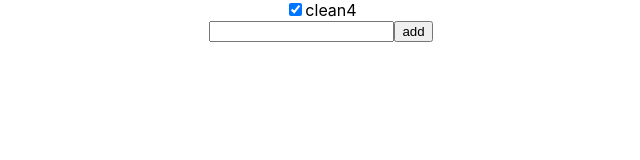
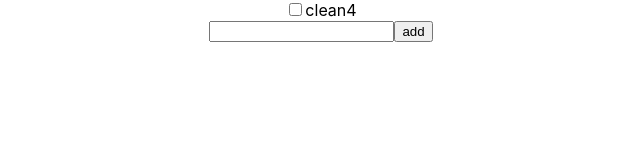
Before and after one commit to tatakulik/template, a React (Create React App) app: page / in a window 1280 px wide. Shown: the top 160 px of the page, without its empty margins (319-959 px from the left). Built offline with nearby package versions, Linux system fonts and the light colour scheme; the HTML template or start-up script is replaced by a standard one.

Commit message:
добавлен checkbox

```diff
--- a/src/App.js
+++ b/src/App.js
@@ -11,18 +11,24 @@ type StateType = {list: Array<{ checked: boolean, task: string }>};
 class App extends Component<PropsType, StateType> {
   constructor(props: PropsType) {
     super(props);
-    this.state = { list: [{ checked: true, task: "clean4" }] };
+    this.state = { list: [{ checked: false, task: "clean4" }] };
   }
 
   addtodo(todo: string) {
-    const newList = [...this.state.list, { checked: true, task: todo }];
+    const newList = [...this.state.list, { checked: false, task: todo }];
+    this.setState({ list: newList });
+  }
+
+  clearCheckbox(todo: string) {
+    const newList = this.state.list.filter(zuzy => zuzy.task !== todo);
+    // zuzy - это любой из элементов/ а to do это то, что нажали
     this.setState({ list: newList });
   }
 
   render() {
     return (
       <div className="App">
-        <Todolist list={this.state.list} />
+        <Todolist list={this.state.list} onClick={navalny => this.clearCheckbox(navalny)} />
         <Addtodo onClick={task => this.addtodo(task)} />
       </div>
     );
--- a/src/Todo.js
+++ b/src/Todo.js
@@ -3,13 +3,16 @@
 import React, { Component } from 'react';
 import './Todo.css';
 
-type PropsType = { task: string};
+type PropsType = {
+    task: string,
+    onClick: (task: string) => void,
+};
 
-class Todo extends Component<PropsType> {
+class Todo extends Component<PropsType> { // у всех input есть св-во onchange Button - `onclick
   render() {
     return (
       <div className="Todo">
-        <input type="checkbox" checked readOnly />
+        <input type="checkbox" checked={false} onChange={() => this.props.onClick(this.props.task)} />
         {this.props.task}
       </div>
     );
@@ -17,3 +20,5 @@ class Todo extends Component<PropsType> {
 }
 
 export default Todo;
+
+// this - это компонет, в данном случае Todo у него есть св-ва props и state
--- a/src/Todolist.js
+++ b/src/Todolist.js
@@ -6,7 +6,7 @@ import Todo from './Todo';
 
 type PropsType = {
   list: Array<{ checked: boolean, task: string }>,
-// onСlick: {task: string} => void
+  onClick: (task: string) => void
 };
 
 
@@ -14,7 +14,7 @@ class Todolist extends Component<PropsType> {
   render() {
     return (
       <div className="Todolist">
-        {this.props.list.map((todo, i) => <Todo key={i} task={todo.task} />)}
+        {this.props.list.map((todo, i) => <Todo key={i} task={todo.task} onClick={todo1 => this.props.onClick(todo1)} />)}
       </div>
     );
   }
```
